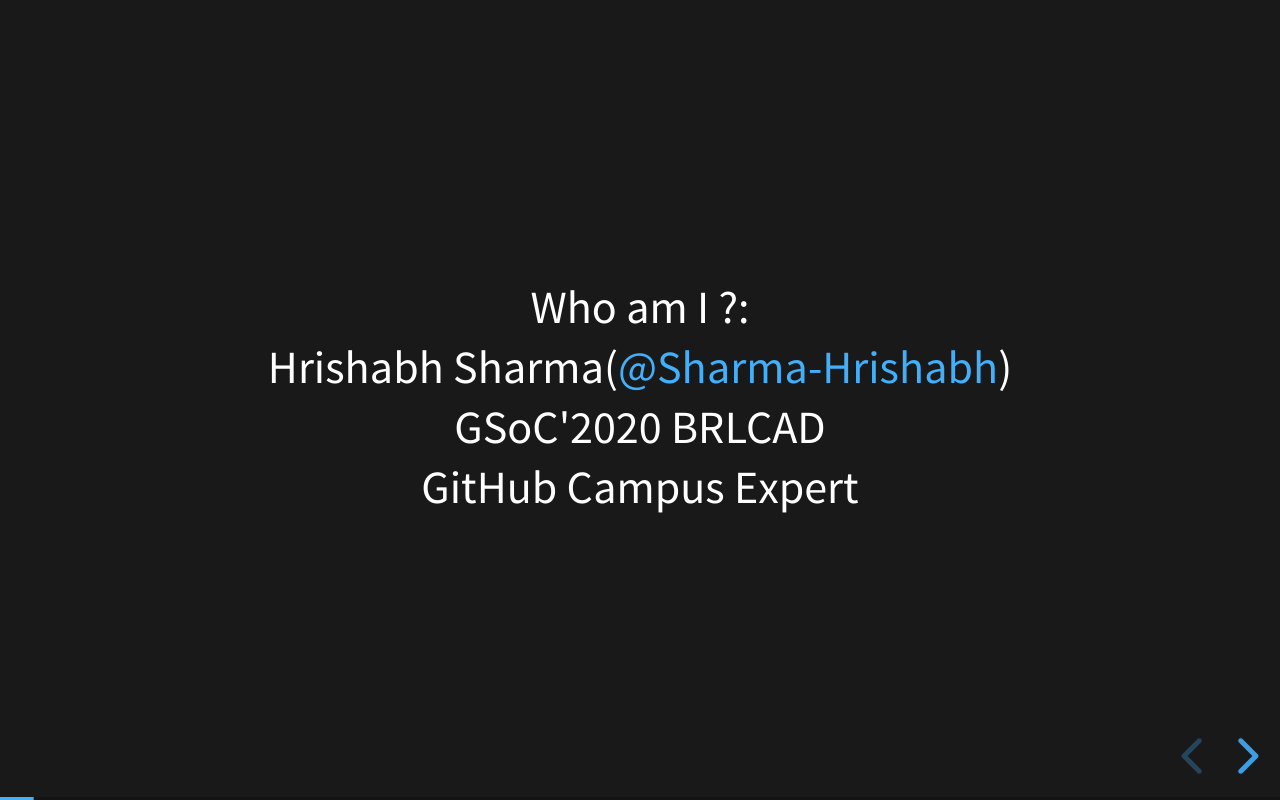
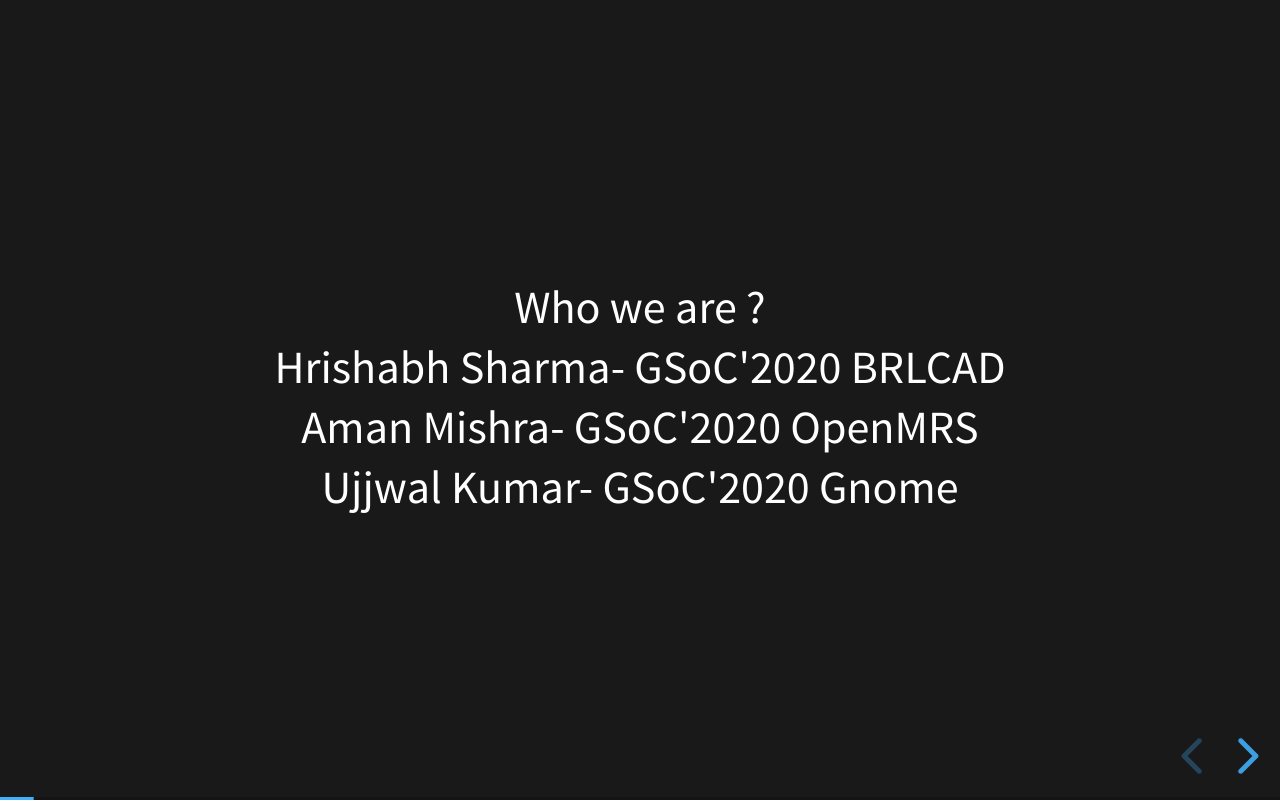
Before and after one commit to Sharma-Hrishabh/GSoC-RoadMap, a website: page index.html in a window 1280 px wide. Both pictures are taken after a click on the button "next slide". Drawn offline with Linux system fonts and the light colour scheme.

Commit message:
update speakers

```diff
--- a/index.html
+++ b/index.html
@@ -22,10 +22,13 @@
 						<span>Pushing You to the OpenSource</span>
 				</section>
 				<section>
-					Who am I ?:<br>
-					Hrishabh Sharma(<a href="https://github.com/Sharma-Hrishabh">@Sharma-Hrishabh</a>) <br>
+					Who we are ?<br>
+					Hrishabh Sharma-
 					GSoC'2020 BRLCAD<br>
-					GitHub Campus Expert
+					Aman Mishra-
+					GSoC'2020 OpenMRS<br>
+					Ujjwal Kumar-
+					GSoC'2020 Gnome<br>
 				</section>
 				<section>
 					We will discuss:<br>
```
